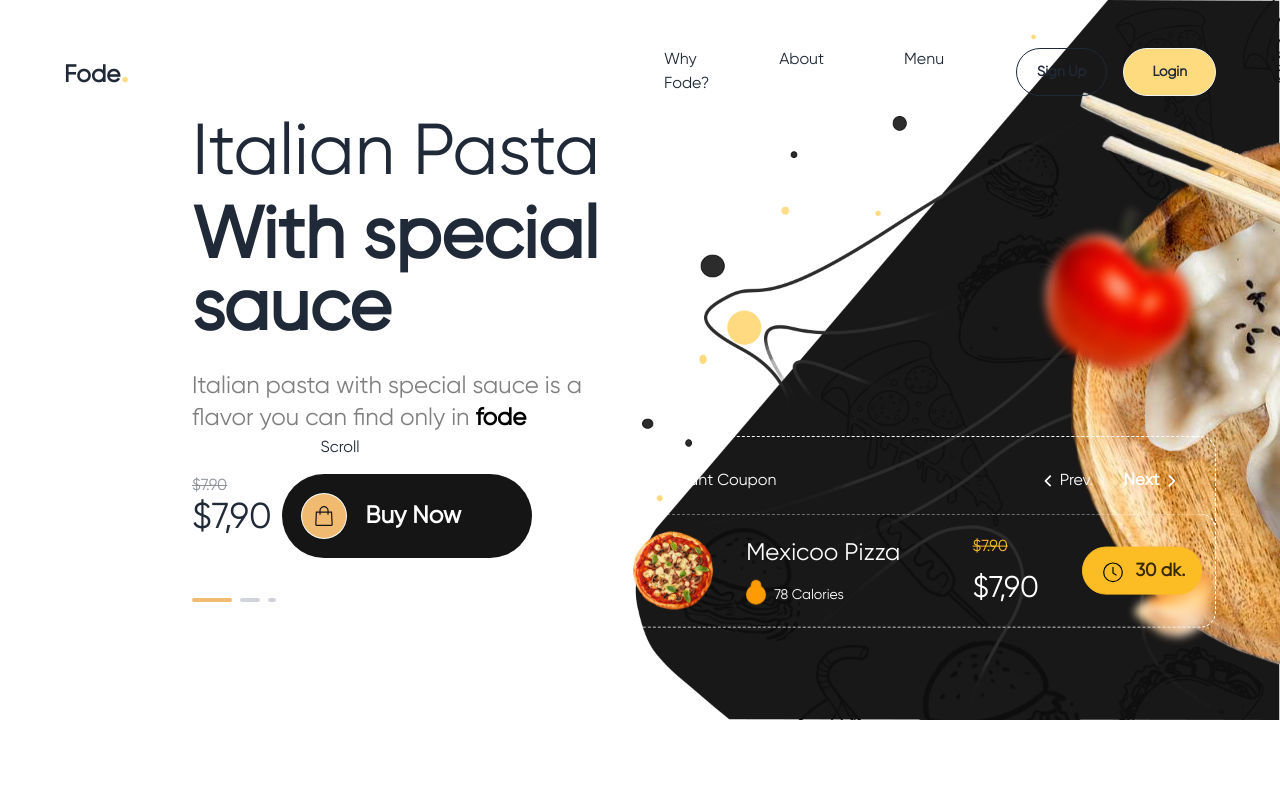
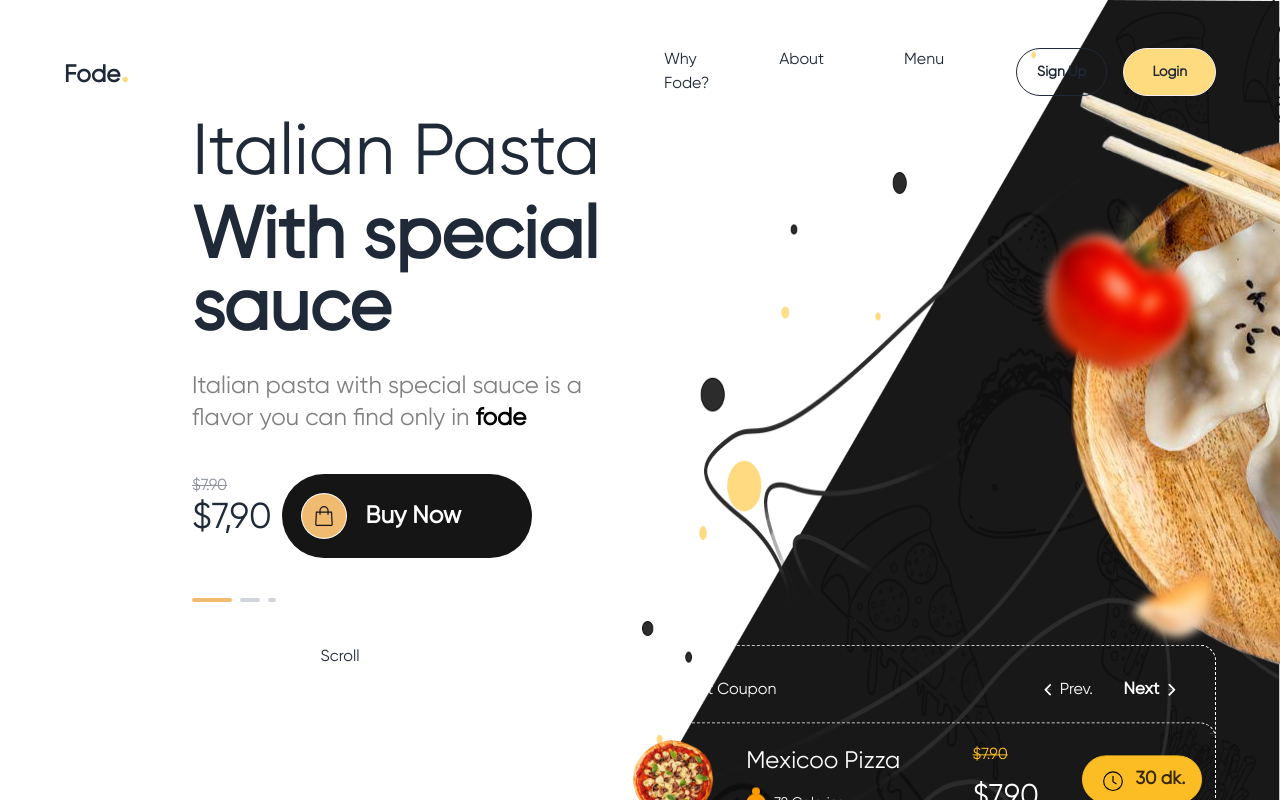
Before and after one commit to thony32/react-wcc-s4, a React (Vite) app: page / in a window 1280 px wide. Shown: the top 800 px of the page. Built offline with nearby package versions, Linux system fonts and the light colour scheme.

Commit message:
placement

```diff
--- a/src/components/Base.tsx
+++ b/src/components/Base.tsx
@@ -60,7 +60,7 @@ export default function Base() {
                 </div>
 
             </div>
-            <div className="flex justify-between gap-16 p-16 absolute bottom-0 left-0 right-0">
+            <div className="flex justify-between gap-16 p-16 -translate-y-[40%]">
                 <Chef />
                 <div>Scroll</div>
                 <Pizza />
```
